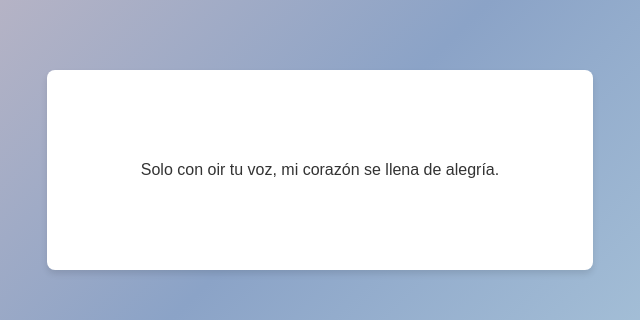
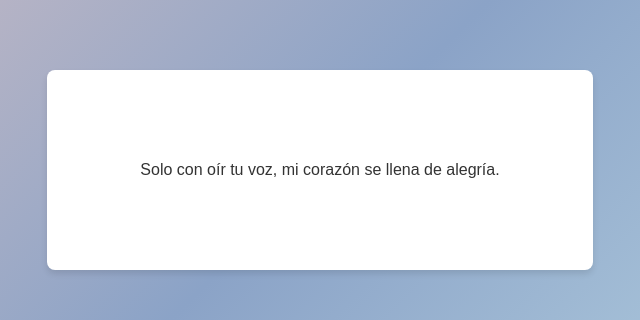
Before and after one commit to Xriva18/cartas_mm, a plain HTML site: page html/s24.html in a window 1280 px wide. Shown: the part 230-550 px from the top of the page, 320-960 px from the left. Drawn offline with nearby package versions, Linux system fonts and the light colour scheme.

Commit message:
Corregir acento en el texto de la tarjeta en s24.html

```diff
--- a/html/s24.html
+++ b/html/s24.html
@@ -22,7 +22,7 @@
             <div class="flip-card-inner">
               <!-- Cara frontal -->
               <div class="flip-card-front">
-                Solo con oir tu voz, mi corazón se llena de alegría.
+                Solo con oír tu voz, mi corazón se llena de alegría.
               </div>
               <!-- Cara trasera -->
               <div class="flip-card-back">
```
